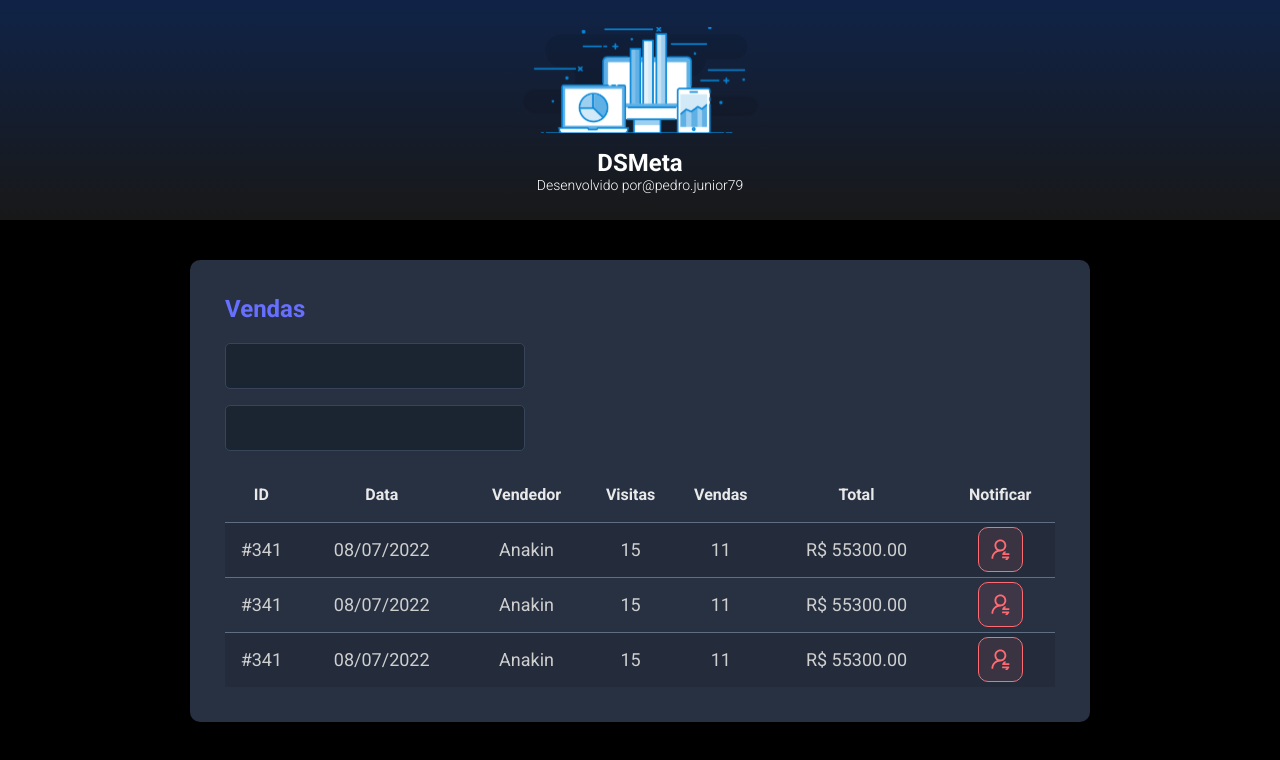
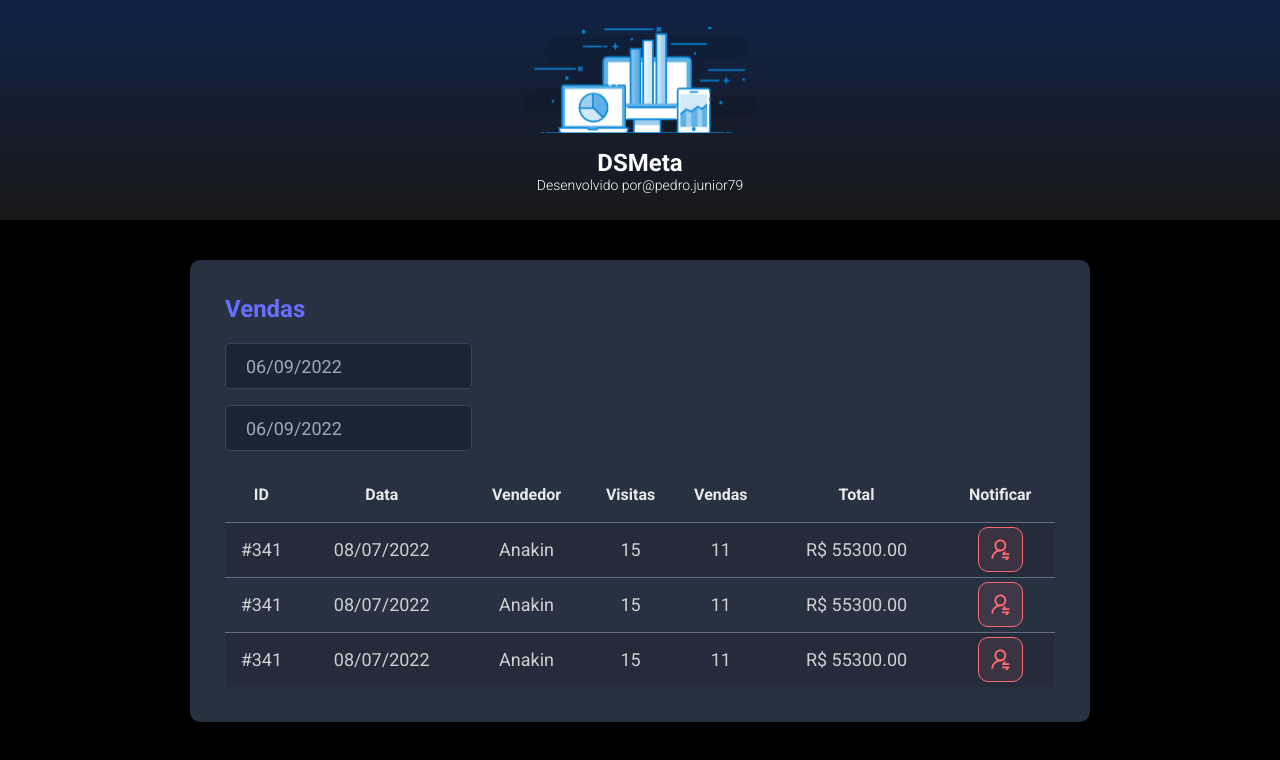
Before and after one commit to pedrojunior079/dsmeta, a React (Vite) app in the folder frontend/: page / in a window 1280 px wide. Shown: the top 760 px of the page. Built offline with nearby package versions, Linux system fonts and the light colour scheme.

Commit message:
Datepicker

```diff
--- a/frontend/package.json
+++ b/frontend/package.json
@@ -9,7 +9,9 @@
     "preview": "vite preview"
   },
   "dependencies": {
+    "@types/react-datepicker": "4.4.2",
     "react": "^18.2.0",
+    "react-datepicker": "4.8.0",
     "react-dom": "^18.2.0"
   },
   "devDependencies": {
--- a/frontend/src/components/SalesCard.tsx
+++ b/frontend/src/components/SalesCard.tsx
@@ -1,16 +1,28 @@
-import NotificationButton from './NotificationButton';
-import './SalesCardStyles.css';
+import DatePicker from "react-datepicker";
+import "react-datepicker/dist/react-datepicker.css";
+import NotificationButton from "./NotificationButton";
+import "./SalesCardStyles.css";
 
-function SalesCard(){
-   return(
+function SalesCard() {
+  return (
     <div className="dsmeta-card">
       <h2 className="dsmeta-sales-title">Vendas</h2>
       <div>
         <div className="dsmeta-form-control-container">
-        <input className="dsmeta-form-control" type="text"/>
+          <DatePicker
+            selected={new Date()}
+            onChange={(date: Date) => {}}
+            className="dsmeta-form-control"
+            dateFormat="dd/MM/yyyy"
+          />
         </div>
         <div className="dsmeta-form-control-container">
-        <input className="dsmeta-form-control" type="text"/>
+          <DatePicker
+            selected={new Date()}
+            onChange={(date: Date) => {}}
+            className="dsmeta-form-control"
+            dateFormat="dd/MM/yyyy"
+          />
         </div>
       </div>
 
@@ -37,7 +49,7 @@
               <td>R$ 55300.00</td>
               <td>
                 <div className="dsmeta-red-btn-container">
-                <NotificationButton/>
+                  <NotificationButton />
                 </div>
               </td>
             </tr>
@@ -50,7 +62,7 @@
               <td>R$ 55300.00</td>
               <td>
                 <div className="dsmeta-red-btn-container">
-                <NotificationButton/>
+                  <NotificationButton />
                 </div>
               </td>
             </tr>
@@ -63,17 +75,15 @@
               <td>R$ 55300.00</td>
               <td>
                 <div className="dsmeta-red-btn-container">
-                <NotificationButton/>
+                  <NotificationButton />
                 </div>
               </td>
             </tr>
           </tbody>
-
         </table>
       </div>
-
     </div>
   );
 }
 
-export default SalesCard
+export default SalesCard;
```
Also changed, not shown: 1 other file (tests, documents, lock files or other folders). Lines whose indentation alone changed are shown as unchanged.
